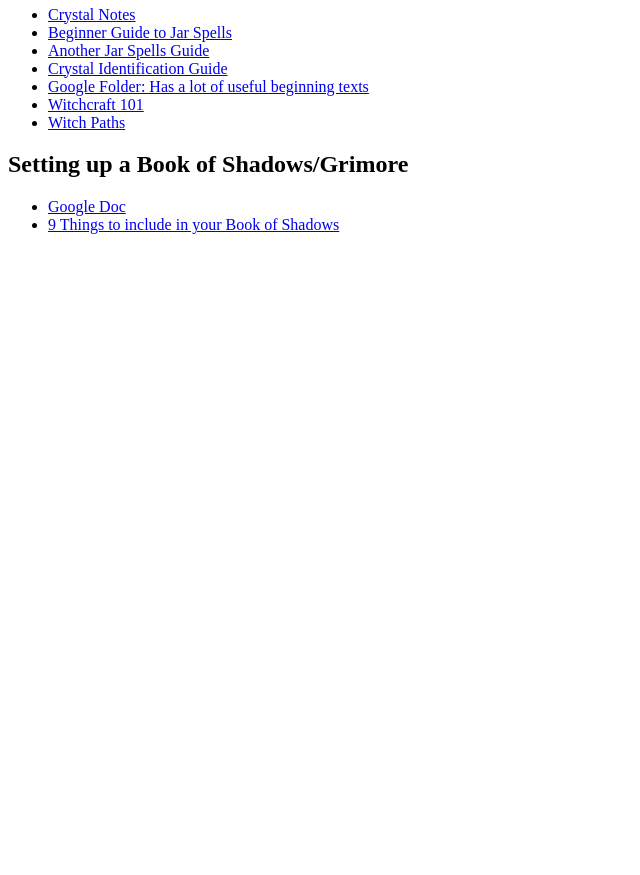
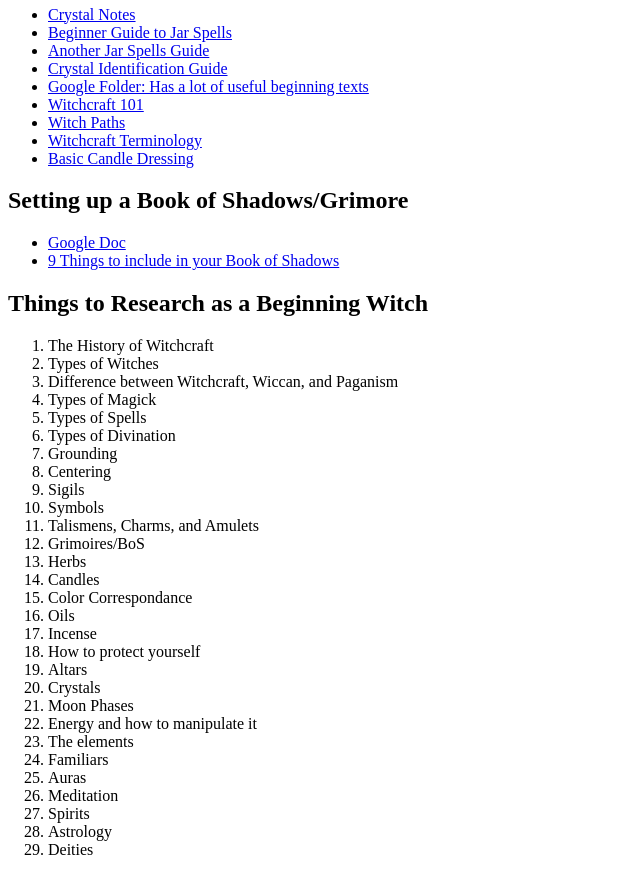
Before and after one commit to MorrowofKoN/Konapa, a plain HTML site: page Occultic_Division.html in a window 1280 px wide. Shown: the part 420-1295 px from the top of the page, without its empty margins (0-640 px from the left). Before the commit the page ends 800 px from the top, so only its background shows below. Drawn offline with Linux system fonts and the light colour scheme.

Commit message:
Witch research

```diff
--- a/Occultic_Division.html
+++ b/Occultic_Division.html
@@ -60,12 +60,48 @@
             <li><a href="https://docs.google.com/spreadsheets/d/1J7jmeOApLQyOkPKPsdBLIlk8sUCYwkc1uwhl646KHe4/edit#gid=1827971205" target="_blank">Google Folder: Has a lot of useful beginning texts</a></li>
             <li><a href="https://docs.google.com/document/d/11HWYRKltQdE0d7W_rLK-2v4q-adKlryVohaAVYsN6f4/edit" target="_blank">Witchcraft 101</a></li>
             <li><a href="https://exemplore.com/wicca-witchcraft/What-Type-of-Witch-Am-I" target="_blank">Witch Paths</a></li>
+            <li><a href="http://www.angelfire.com/ca5/witchcraftstudies/witchcraft_terminology.htm" target="_blank">Witchcraft Terminology</a></li>
+            <li><a href="https://blackwitchcoven.com/how-to-do-a-basic-candle-dressing/" target="_blank">Basic Candle Dressing</a></li>
         </ul>
+
         <h1>Setting up a Book of Shadows/Grimore</h1>
         <ul>
             <li><a href="https://docs.google.com/document/d/1ENPuE-ztecnWFtvlaFUzT_0qkZEbw3K3wrGjw89hvNY/edit" target="_blank">Google Doc</a></li>
             <li><a href="https://www.learnreligions.com/make-a-book-of-shadows-2562826" target="_blank">9 Things to include in your Book of Shadows</a></li>
         </ul>
+
+        <h1>Things to Research as a Beginning Witch</h1>
+        <ol>
+            <li>The History of Witchcraft</li>
+            <li>Types of Witches</li>
+            <li>Difference between Witchcraft, Wiccan, and Paganism</li>
+            <li>Types of Magick</li>
+            <li>Types of Spells</li>
+            <li>Types of Divination</li>
+            <li>Grounding</li>
+            <li>Centering</li>
+            <li>Sigils</li>
+            <li>Symbols</li>
+            <li>Talismens, Charms, and Amulets</li>
+            <li>Grimoires/BoS</li>
+            <li>Herbs</li>
+            <li>Candles</li>
+            <li>Color Correspondance</li>
+            <li>Oils</li>
+            <li>Incense</li>
+            <li>How to protect yourself</li>
+            <li>Altars</li>
+            <li>Crystals</li>
+            <li>Moon Phases</li>
+            <li>Energy and how to manipulate it</li>
+            <li>The elements</li>
+            <li>Familiars</li>
+            <li>Auras</li>
+            <li>Meditation</li>
+            <li>Spirits</li>
+            <li>Astrology</li>
+            <li>Deities</li>
+        </ol>
     </section>
 </body>
 </html>
```
